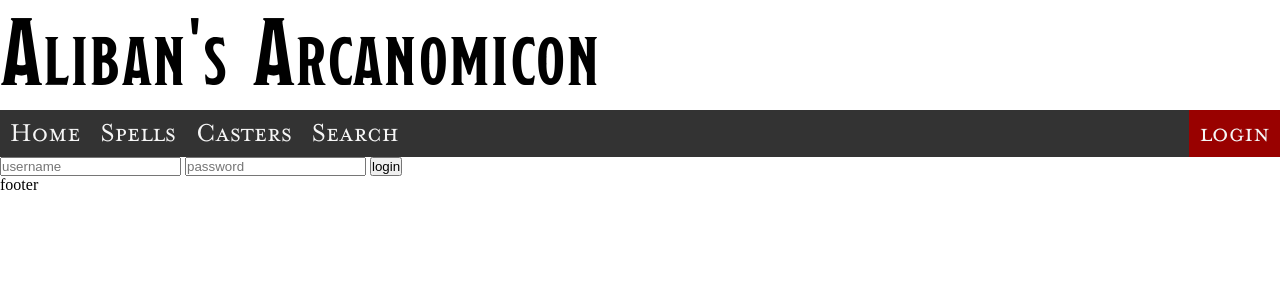
After one commit to MasterfulDingo/AlibansArcanomicon, a Flask app: page /login in a window 1280 px wide. The commit adds this page. Shown: the top 300 px of the page. Run offline with Flask 2, Linux system fonts and the light colour scheme.

Commit message:
v0.3.1 - added login and accounts kelso showed me his code and stepped me through it, I then took it and altered it for my site accounts working, database modified from site. working on spellbook pages many bugs need fixing

```diff
--- a/main.py
+++ b/main.py
@@ -1,48 +1,119 @@
-from flask import Flask, render_template, redirect, request
+from flask import Flask, render_template, redirect, request, session, url_for
 from flask_sqlalchemy import SQLAlchemy
+from werkzeug.security import generate_password_hash, check_password_hash
 
-#initialising the app under which the site runs
+# initialising the app under which the site runs
 app = Flask(__name__)
+# sess = Session()
 
-#configuring the app for use, this will need to be changed before release
+# configuring the app for use, this will need to be changed before release
 app.config['DEBUG'] = True
 app.config['SQLALCHEMY_DATABASE_URI'] = 'sqlite:///spells.db'
 app.config['SQLALCHEMY_TRACK_MODIFICATIONS'] = False
 
-#creating the object db, which is used by SQLAlchemy to access the database
+# creating the object db, which is used by SQLAlchemy to access the database
 db = SQLAlchemy(app)
 
 
 import models
 
 
-@app.route("/") #home/landing page
+@app.route("/") # home/landing page
 @app.route("/home")
 def hello():
     return render_template("home.html")
 
 
-@app.route("/spells") #spells page, shows all spells and has links to their individual pages
+def current_user(): # function to grab information of current user session
+    if session.get("user"): # if a user session is found return the data sorrounding that user
+        return models.User.query.get(session['user'])
+    else: # otherwise return False
+        return False
+
+@app.context_processor
+def add_current_user(): # function to create a user session
+    if session.get('user'): # if there is user session
+        return dict(current_user = models.User.query.get(session['user']))
+    return dict(current_user = None)
+
+@app.route('/login', methods = ['GET', 'POST'])
+def login():
+    if request.method == 'POST': # if POST method then the form data will be compared to whats in the db, user will be logged in if inputted data matches
+        user = models.User.query.filter(models.User.name == request.form.get('username')).first() # checks the username input against database
+        if user and check_password_hash(user.password, request.form.get('password')):
+            session['user'] = user.id
+            return redirect ('/') # redirect to home
+        else:
+            return render_template('login.html', error = 'username or password incorrect')
+    return render_template('login.html')
+
+@app.route('/logout')
+def logout():
+    try:
+        session.pop('user') # removes user session
+    except: # returns an error if the user tries to type in logout route whilst not logged in
+        return redirect(url_for('login', error='not currently logged in'))
+    return redirect('/')
+
+@app.route('/createaccount', methods = ['GET', 'POST'])
+def createaccount():
+    if request.method == 'POST':
+        if 5 > len(request.form.get('username')) > 20: # if the length of the inputted username is lesser than 5 and greater than 12 (characters)
+            return render_template('createaccount.html', error = 'username must be between 5 and 12 characters') # account will not be created with said username and user is prompted to input a shorter/longer username
+        elif models.User.query.filter(models.User.name == request.form.get('username')).first(): # if the username already exists in the db
+            return render_template('createaccount.html', error = 'username already in use') # account will not be created and user is prompted to use a different username
+        elif len(request.form.get('password')) < 7: # if length of inputted password is less than 7 it will not be accepted
+            return render_template('createaccount.html', error = 'password must be a minimum of 7 characters')
+        else:
+            user_info = models.User (
+                name = request.form.get('username'), # takes username from form
+                password = generate_password_hash(request.form.get('password'), salt_length = 10), # takes password inputted in form and salts and hashes it for encryption
+                bio = "test string",
+                validation = 0,
+                )
+            db.session.add(user_info)
+            db.session.commit()
+    return render_template('createaccount.html')
+
+
+@app.route("/user")
+def userpage():
+    user = current_user()
+    print(user.spellbook1)
+    if user == False:
+        return redirect(url_for('login', error='not currently logged in'))
+    return render_template('userpage.html', user=user)
+
+
+@app.route("/user/<int:id>")
+def spellbook(id):
+    user = current_user()
+    if user == False:
+        return redirect(url_for('login', error='not currently logged in'))
+    return render_template('spellbook.html', spellbookid=id)
+
+
+@app.route("/spells") # spells page, shows all spells and has links to their individual pages
 def all_spells():
     spells = models.Spell.query.order_by(models.Spell.name).all()
     return render_template("all_spells.html", spells = spells)
 
 
-@app.route("/spell/<int:id>") #spell page, shows all information for a single spell (decided by the id in the url)
+@app.route("/spell/<int:id>") # spell page, shows all information for a single spell (decided by the id in the url)
 def spell(id):
     spell = models.Spell.query.filter_by(id=id).first_or_404()
     # tags = models.Tag.query.filter(models.Tag.spells.any(id=id)).all() #for use when I have data in my tag table, currently it will just slow things down.
     return render_template("spell.html", spell=spell)
 
 
-@app.route("/casters") #casters page, shows all casters, links to their individual pages and has a brief blurb
+@app.route("/casters") # casters page, shows all casters, links to their individual pages and has a brief blurb
 def all_casters():
     casters = models.Caster.query.order_by(models.Caster.name).all()
 
     return render_template("all_casters.html", casters=casters)
 
 
-@app.route("/caster/<id>") #caster page, shows all spells available to a single caster decided by the id in the url
+@app.route("/caster/<int:id>") # caster page, shows all spells available to a single caster decided by the id in the url
 def caster(id):
     caster = models.Caster.query.filter_by(id=id).first_or_404()
     spells = models.Spell.query.filter(models.Spell.casters.any(id=id)).all()
@@ -57,23 +128,23 @@ def search():
     if request.method == "POST":
         params = request.form.getlist("param")
 
-        if bool(params) == False: #if no parameters are submitted, return full results
+        if bool(params) == False: # if no parameters are submitted, return full results
             return render_template("search.html", spells=spells, schools=schools, casters=casters)
 
         else:
-            #defining variables
+            # defining variables
             spellslists = []
             spellsets = []
             levelspellslists = []
             schoolspellslists = []
-            concentrationspellslists = [] #both concentration and ritual are binary values, every spell either has them or doesn't. this means that if both boxes are ticked, either no spells will be returned (filter by intersection, 1st iteration), or all spells will be returned (probably what the user wants, what i decided to make). this could be avoided by searching the params list and if two values of either concentration or ritual are returned, simply discounting those parameters, as they do not filter anything in this case. While this would be more efficient, I could find no efficient or pretty way to do so, and so have decided to simply take the spells they return and process them like everything else.
+            concentrationspellslists = [] # both concentration and ritual are binary values, every spell either has them or doesn't. this means that if both boxes are ticked, either no spells will be returned (filter by intersection, 1st iteration), or all spells will be returned (probably what the user wants, what i decided to make). this could be avoided by searching the params list and if two values of either concentration or ritual are returned, simply discounting those parameters, as they do not filter anything in this case. While this would be more efficient, I could find no efficient or pretty way to do so, and so have decided to simply take the spells they return and process them like everything else.
             ritualspellslists = []
-            intersection = True #if user wants intersection, not union
+            intersection = True # if user wants intersection, not union
 
-            for param in params: #loops through each parameter returned and split it into the category being filtered and the filter itself
+            for param in params: # loops through each parameter returned and split it into the category being filtered and the filter itself
                 param = param.split("_")
 
-                if param[0] == "Union": #this tells the function whether to take only items that meet all of the multiple paramaters, or to take any that meet one or more of multiple paramaters. this provides users more freedom and flexibility in finding spells they need.
+                if param[0] == "Union": # this tells the function whether to take only items that meet all of the multiple paramaters, or to take any that meet one or more of multiple paramaters. this provides users more freedom and flexibility in finding spells they need.
                     intersection = False
 
                 if param[0] == "level" or param[0] == "school" or param[0] == "concentration" or param[0] == "ritual": #these are discrete variables with no overlap, as you cannot have a spell that is both level 1 and 4 or that is both transmutation and evocation (as defined by the game rules). Because of this, we turn the returned spell lists into sets and combine them so all results are shown.
@@ -93,10 +164,10 @@ def search():
                         templist = models.Spell.query.filter_by(ritual=int(param[1])).all()
                         ritualspellslists.append(templist)
 
-                if param[0] == "caster": #each spell can be cast by multiple casters, so I take a list of all the spells available to each caster here, and the user can then decide if they want to filter them by union or intersection.
+                if param[0] == "caster": # each spell can be cast by multiple casters, so I take a list of all the spells available to each caster here, and the user can then decide if they want to filter them by union or intersection.
                     templist = models.Spell.query.filter(models.Spell.casters.any(id=param[1])).all()
                     spellslists.append(templist)
-            spellsets = set_maker(spellslists) #this function turns a list of lists into a list of sets
+            spellsets = set_maker(spellslists) # this function turns a list of lists into a list of sets
 
             if bool(levelspellslists) != False:
                 levelsets = set_maker(levelspellslists)
@@ -123,7 +194,7 @@ def search():
                     spells = list(spellsets[0].intersection(*spellsets))
                 if intersection == False:
                     spells = list(spellsets[0].union(*spellsets))
-                spells.sort(key=sort_key)
+                spells.sort(key = sort_key)
                 return render_template("search.html", spells=spells, schools=schools, casters=casters)
 
             if bool(spellsets) == False:
@@ -131,7 +202,7 @@ def search():
     return render_template("search.html", spells=spells, schools=schools, casters=casters)
 
 
-def set_maker(inputlists): #this function takes a list of lists and turns it into a list of sets
+def set_maker(inputlists): # this function takes a list of lists and turns it into a list of sets
     outputsets = []
     for inputlist in inputlists:
         outputset = set(inputlist)
@@ -139,7 +210,7 @@ def set_maker(inputlists): #this function takes a list of lists and turns it int
     return outputsets
 
 
-def sort_key(spell): #this function creates a key by which a list can be filtered.
+def sort_key(spell): # this function creates a key by which a list can be filtered.
     return spell.name
 
 
@@ -148,10 +219,12 @@ def searchinstructions():
     return render_template('searchinstructions.html')
 
 
-@app.errorhandler(404) #404 handler, if a url for the page is not found the 404 page will be returned
+@app.errorhandler(404) # 404 handler, if a url for the page is not found the 404 page will be returned
 def page_not_found(e):
     return render_template('404.html'), 404
 
 
 if __name__ == "__main__":
+    app.secret_key = 'super secret key'
+    app.config['SESSION_TYPE'] = 'filesystem'
     app.run(debug=True)
--- a/models.py
+++ b/models.py
@@ -90,7 +90,7 @@ class User (db.Model): #This table will contain data for all the users that make
     __tablename__ = "User"
     id = db.Column(db.Integer, primary_key = True)
     name = db.Column(db.String(80))
-    bio = db.Column(db.Text(280))
+    password = db.Column(db.String())
     validation = db.Column(db.Integer)
     spellbook1 = db.Column(db.String(80))
     spellbook2 = db.Column(db.String(80))
--- a/static/css/style.css
+++ b/static/css/style.css
@@ -31,7 +31,10 @@
 #navbar a:hover{
     background-color: #B90504;
 }
-
+.nav_float_right {
+    float: right;
+    background-color: #990100;
+}
 
 /* sets the navbar div to the top of the page when activated by javascript function in "nav.html" */
 .stickynav{
--- /dev/null
+++ b/templates/login.html
@@ -0,0 +1,17 @@
+<!-- really bad login form that should probably be a dropdown in the currently non existent navbar or something-->
+
+{% extends 'layout.html' %}
+
+{% block content %}
+
+<desc>{{ error }}</desc>
+
+<form method = 'POST' action= '/login' name = 'Login'>
+    <input type = 'text' name = 'username' placeholder = 'username'>
+    <input type = 'password' name = 'password' placeholder = 'password'>
+    <input type = 'submit' class = 'button' value = 'login'>
+</form>
+
+
+
+{% endblock content %}
--- a/templates/nav.html
+++ b/templates/nav.html
@@ -28,3 +28,10 @@
 {% else %}
     <a href="/search">Search</a>
 {% endif %}
+
+
+<div class="nav_float_right">
+
+    <a href="/login">login</a>
+
+</div>
```
Also changed, not shown: templates/createaccount.html (added, +15 -0 lines), templates/spellbook.html (added, +7 -0 lines), templates/userpage.html (added, +30 -0 lines), spells.db.
